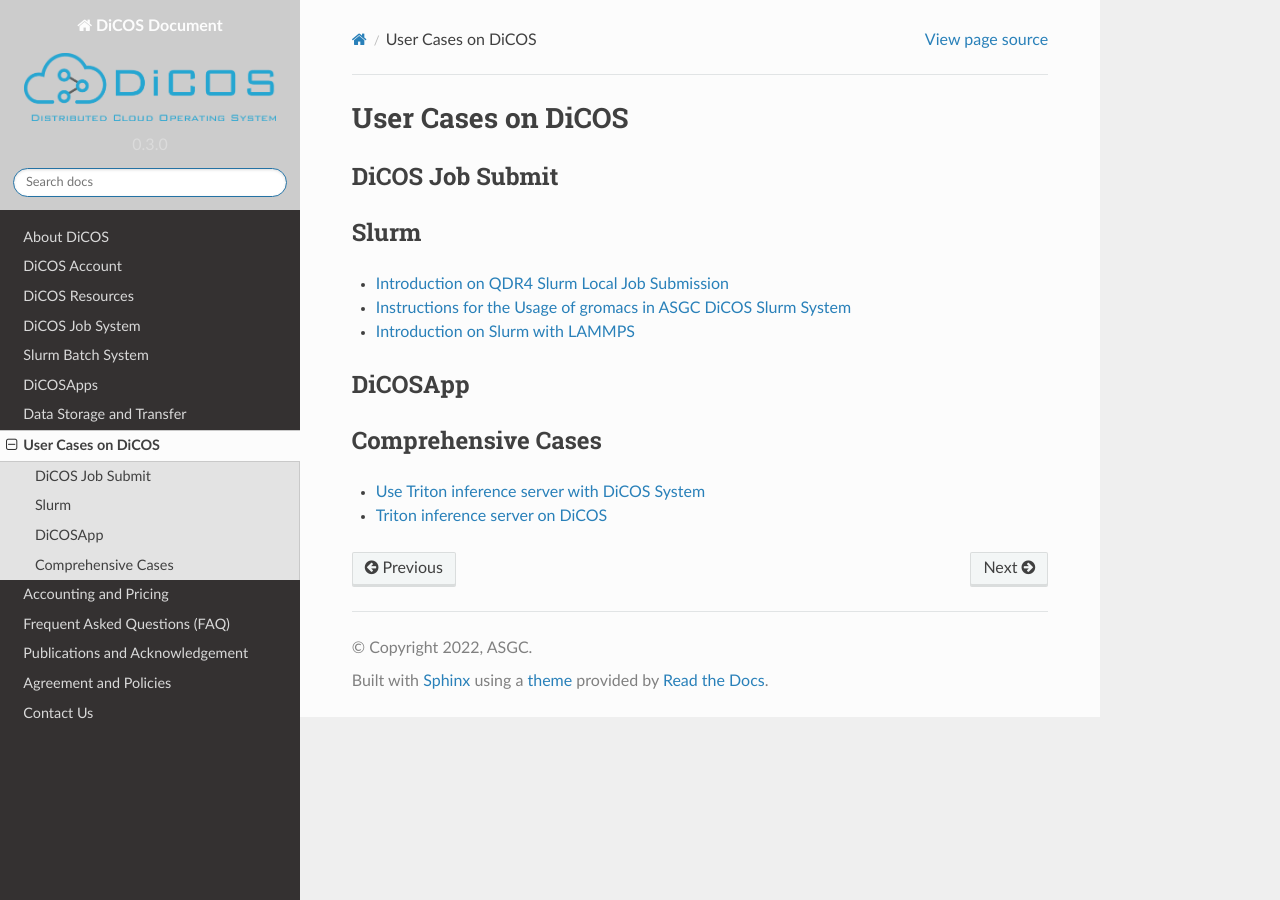
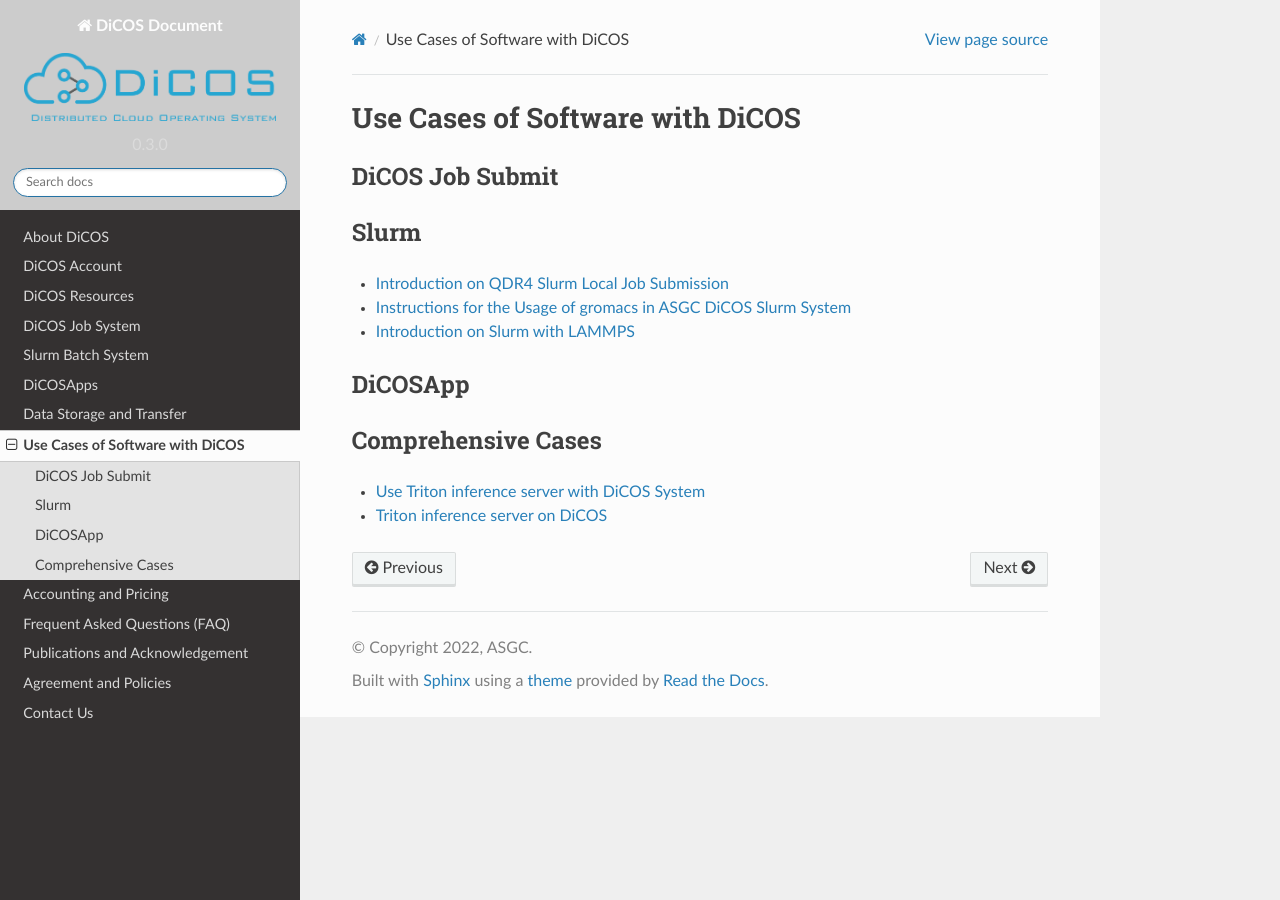
Before and after one commit to ASGCOPS/dicos_document, a Sphinx documentation site: the page built from docs/source/use_case.rst, in a window 1280 px wide. Built offline with Sphinx 7.4.7 and the Read the Docs theme 2.0.0, drawn with Linux system fonts in a browser that asks for light colours.

Commit message:
Move user_case.rst to use_case.rst

```diff
--- a/docs/source/index.rst
+++ b/docs/source/index.rst
@@ -12,7 +12,7 @@
    slurm_job_submission
    dicosapp
    data_storage_transfer
-   user_case
+   use_case
    accounting
    faq
    publication_acknowledgement
--- a/docs/source/user_case.rst
+++ b/docs/source/use_case.rst
@@ -1,5 +1,5 @@
 ********************************************
-User Cases on DiCOS
+Use Cases of Software with DiCOS
 ********************************************
 
 .. sectionauthor:: Mike Yang <mike.yang@twgrid.org>, Tsung-Hsun Wu <tsung-hsun.wu@twgrid.org>
@@ -24,5 +24,5 @@
 Comprehensive Cases
 ----------------------
 
-* :doc:`Use Triton inference server with DiCOS System <user_case/triton>`
+* :doc:`Use Triton inference server with DiCOS System <use_case/triton>`
 * `Triton inference server on DiCOS <https://docs.twgrid.org/s/PqrGPuMZa#>`_
```
Also changed, not shown: docs/source/use_case/image/triton_scheme.png (renamed from docs/source/user_case/image/triton_scheme.png), docs/source/use_case/image/tritonapp1.png (renamed from docs/source/user_case/image/tritonapp1.png), docs/source/use_case/image/tritonapp2.png (renamed from docs/source/user_case/image/tritonapp2.png), docs/source/use_case/image/tritonapp3.png (renamed from docs/source/user_case/image/tritonapp3.png), docs/source/use_case/triton.rst (renamed from docs/source/user_case/triton.rst).
